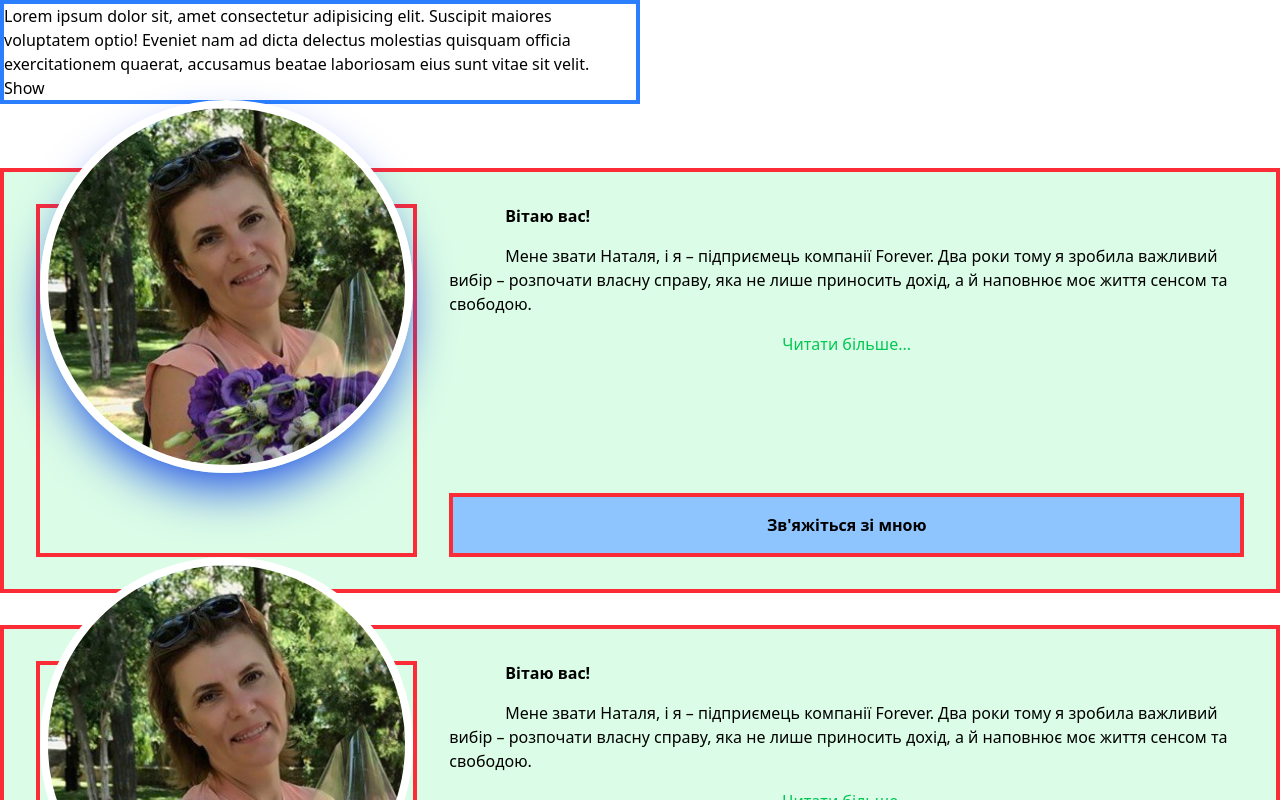
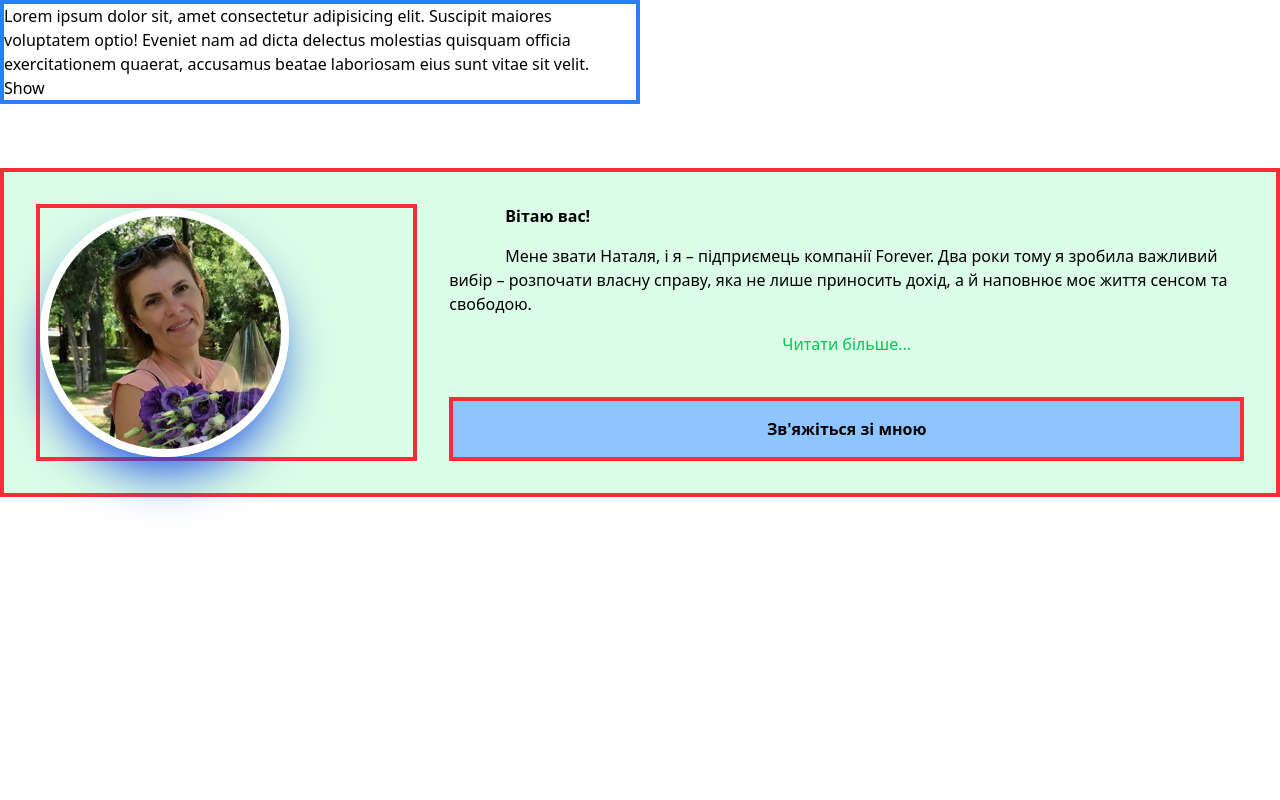
Before and after one commit to oleksandrmaliy/Natalya, a React (Vite) app: page / in a window 1280 px wide. Shown: the top 800 px of the page. Built offline with nearby package versions, Linux system fonts and the light colour scheme.

Commit message:
test tw corrected

```diff
--- a/src/App.jsx
+++ b/src/App.jsx
@@ -1,11 +1,11 @@
-import HeroBlock from "./components/hero";
+// import HeroBlock from "./components/hero";
 import Test from "./components/test";
 
 function App() {
   return (
     <>
       <Test />
-      <HeroBlock />
+      {/* <HeroBlock /> */}
     </>
   );
 }
--- a/src/components/test.jsx
+++ b/src/components/test.jsx
@@ -80,11 +80,11 @@ const Test = () => {
           <img
             src={natalya}
             alt="Natalya"
-            className="mt-6 w-2/3 rounded-full border-8 border-white shadow-2xl shadow-blue-700 sm:-mt-7 md:relative md:-top-12 md:-left-0 md:w-full lg:-top-16 xl:-top-20"
+            className="w-2/3 rounded-full border-8 border-white shadow-2xl shadow-blue-700"
           />
         </div>
 
-        <div className="col-span-2 flex min-h-full flex-col justify-between">
+        <div className="col-span-2 flex flex-col justify-between">
           <div className="mb-4">
             <div className="mb-4">
               <p className="mb-4 indent-14">
```
